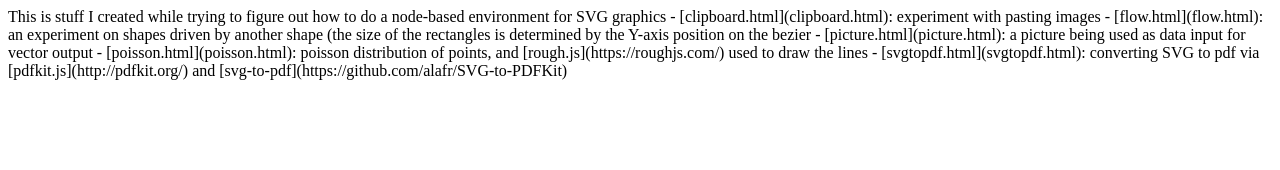
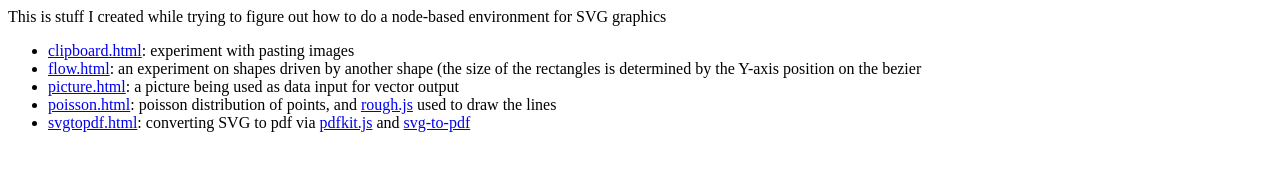
Before and after one commit to simonecesano/Nodino, a plain HTML site: page index.html in a window 1280 px wide. Drawn offline with nearby package versions, Linux system fonts and the light colour scheme; a script that the page names is missing.

Commit message:
removed markdown formatter; sill looks ugly

```diff
--- a/index.html
+++ b/index.html
@@ -12,21 +12,19 @@
 </head>
 
 <body>
-This is stuff I created while trying to figure out how to do a node-based environment for SVG graphics
+<p>This is stuff I created while trying to figure out how to do a node-based environment for SVG graphics</p>
 
-- [clipboard.html](clipboard.html): experiment with pasting images
-- [flow.html](flow.html): an experiment on shapes driven by another shape (the size of the rectangles is determined by
-  the Y-axis position on the bezier
-- [picture.html](picture.html): a picture being used as data input for vector output
-- [poisson.html](poisson.html): poisson distribution of points, and [rough.js](https://roughjs.com/) used to draw the lines
-- [svgtopdf.html](svgtopdf.html): converting SVG to pdf via [pdfkit.js](http://pdfkit.org/) and [svg-to-pdf](https://github.com/alafr/SVG-to-PDFKit)
+<ul>
+<li><a href="clipboard.html">clipboard.html</a>: experiment with pasting images </li>
+<li><a href="flow.html">flow.html</a>: an experiment on shapes driven by another shape (the size of the rectangles is determined by
+the Y-axis position on the bezier</li>
+<li><a href="picture.html">picture.html</a>: a picture being used as data input for vector output</li>
+<li><a href="poisson.html">poisson.html</a>: poisson distribution of points, and <a href="https://roughjs.com/">rough.js</a> used to draw the lines</li>
+<li><a href="svgtopdf.html">svgtopdf.html</a>: converting SVG to pdf via <a href="http://pdfkit.org/">pdfkit.js</a> and <a href="https://github.com/alafr/SVG-to-PDFKit">svg-to-pdf</a>  </li>
+</ul>
 
 </body>
 <script>
-  $(function(){
-  var converter = new showdown.Converter();
-  $('body').html(converter.makeHtml($('body').html()))
-  })
 </script>
 
 </html>
```
